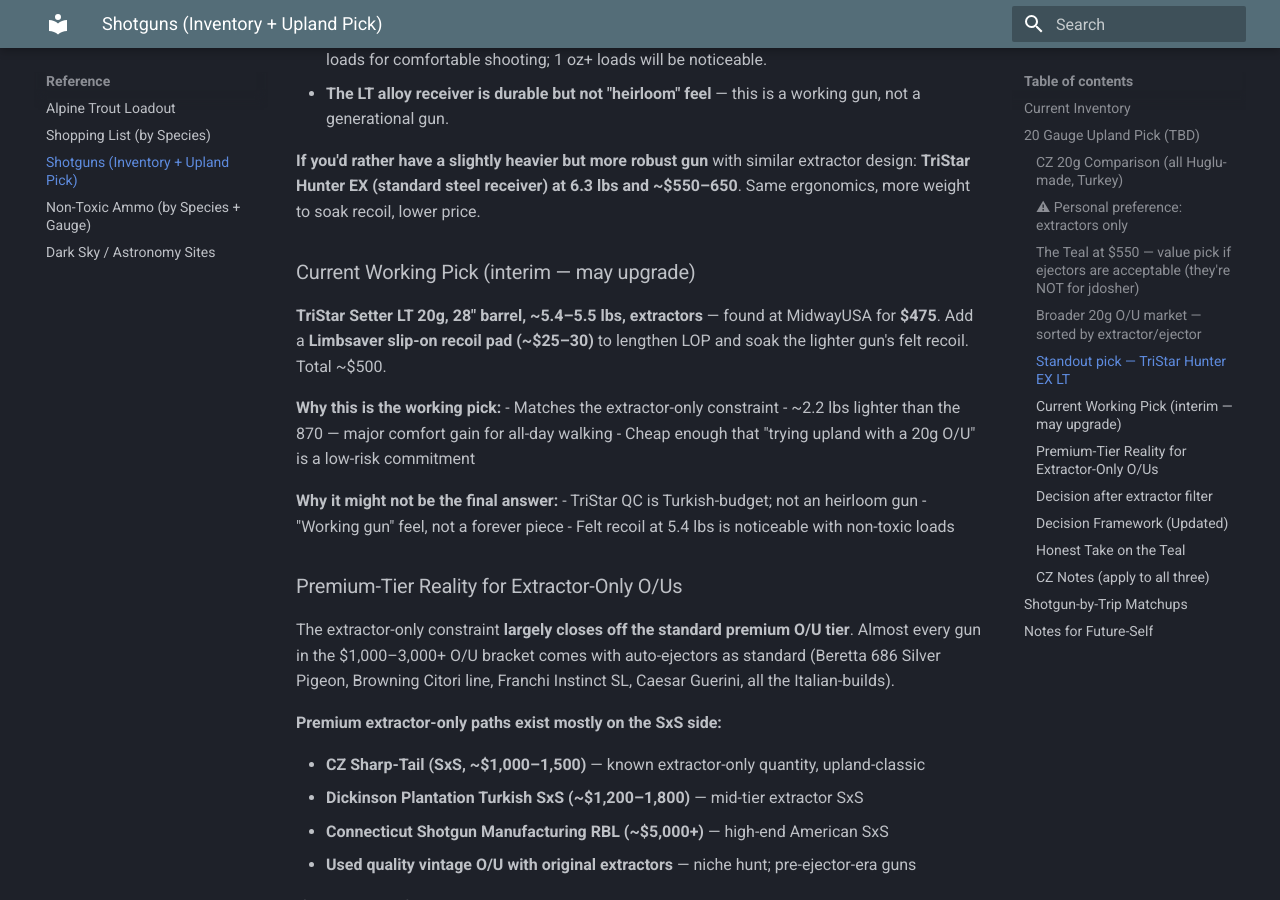
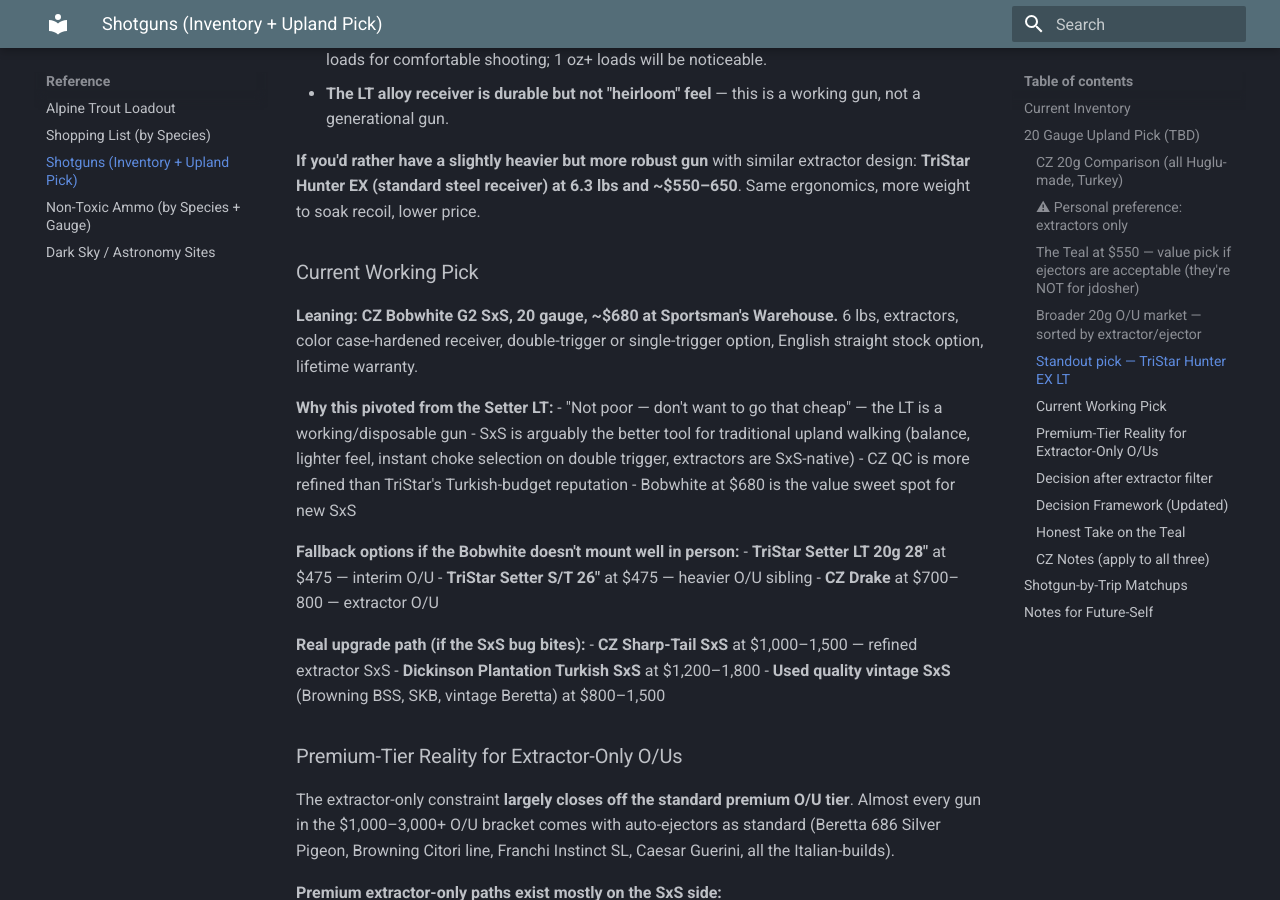
Before and after one commit to jdosher/outdoors-manual, an MkDocs documentation site: the page built from docs/reference/shotguns.md, in a window 1280 px wide and 900 px high, scrolled down 3499 px. Built offline with MkDocs 1.6.1 and Material for MkDocs 9.7.7, drawn with Linux system fonts in a browser that asks for light colours.

Commit message:
Reframe: steel #6 as field default for Desert WA quail (most hunters use it), bismuth as premium; specific load = Federal Speed-Shok Steel 20g 2 3/4" 7/8 oz #6. Update shotguns pick to CZ Bobwhite G2 SxS at $680 (leaning) with Setter LT as fallback

```diff
--- a/docs/reference/shotguns.md
+++ b/docs/reference/shotguns.md
@@ -88,19 +88,25 @@ Viable CZ options under this constraint: Bobwhite G2 (SxS), Drake (O/U), Mallard
 
 **If you'd rather have a slightly heavier but more robust gun** with similar extractor design: **TriStar Hunter EX (standard steel receiver) at 6.3 lbs and ~$550–650**. Same ergonomics, more weight to soak recoil, lower price.
 
-### Current Working Pick (interim — may upgrade)
+### Current Working Pick
 
-**TriStar Setter LT 20g, 28" barrel, ~5.4–5.5 lbs, extractors** — found at MidwayUSA for **$475**. Add a **Limbsaver slip-on recoil pad (~$25–30)** to lengthen LOP and soak the lighter gun's felt recoil. Total ~$500.
+**Leaning: CZ Bobwhite G2 SxS, 20 gauge, ~$680 at Sportsman's Warehouse.** 6 lbs, extractors, color case-hardened receiver, double-trigger or single-trigger option, English straight stock option, lifetime warranty.
 
-**Why this is the working pick:**
-- Matches the extractor-only constraint
-- ~2.2 lbs lighter than the 870 — major comfort gain for all-day walking
-- Cheap enough that "trying upland with a 20g O/U" is a low-risk commitment
+**Why this pivoted from the Setter LT:**
+- "Not poor — don't want to go that cheap" — the LT is a working/disposable gun
+- SxS is arguably the better tool for traditional upland walking (balance, lighter feel, instant choke selection on double trigger, extractors are SxS-native)
+- CZ QC is more refined than TriStar's Turkish-budget reputation
+- Bobwhite at $680 is the value sweet spot for new SxS
 
-**Why it might not be the final answer:**
-- TriStar QC is Turkish-budget; not an heirloom gun
-- "Working gun" feel, not a forever piece
-- Felt recoil at 5.4 lbs is noticeable with non-toxic loads
+**Fallback options if the Bobwhite doesn't mount well in person:**
+- **TriStar Setter LT 20g 28"** at $475 — interim O/U
+- **TriStar Setter S/T 26"** at $475 — heavier O/U sibling
+- **CZ Drake** at $700–800 — extractor O/U
+
+**Real upgrade path (if the SxS bug bites):**
+- **CZ Sharp-Tail SxS** at $1,000–1,500 — refined extractor SxS
+- **Dickinson Plantation Turkish SxS** at $1,200–1,800
+- **Used quality vintage SxS** (Browning BSS, SKB, vintage Beretta) at $800–1,500
 
 ### Premium-Tier Reality for Extractor-Only O/Us
 
```
Also changed, not shown: docs/reference/ammo.md (+26 -0 lines).
